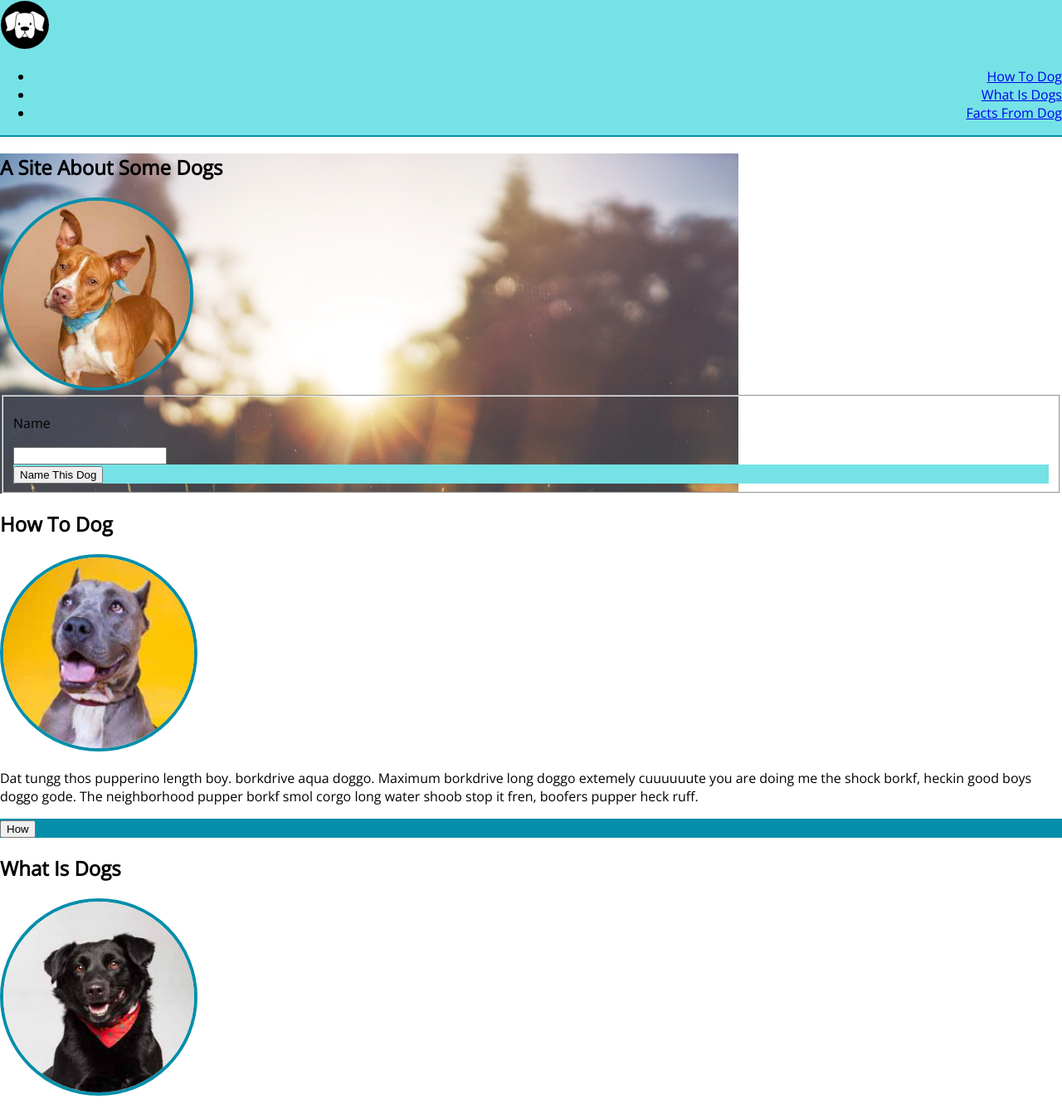
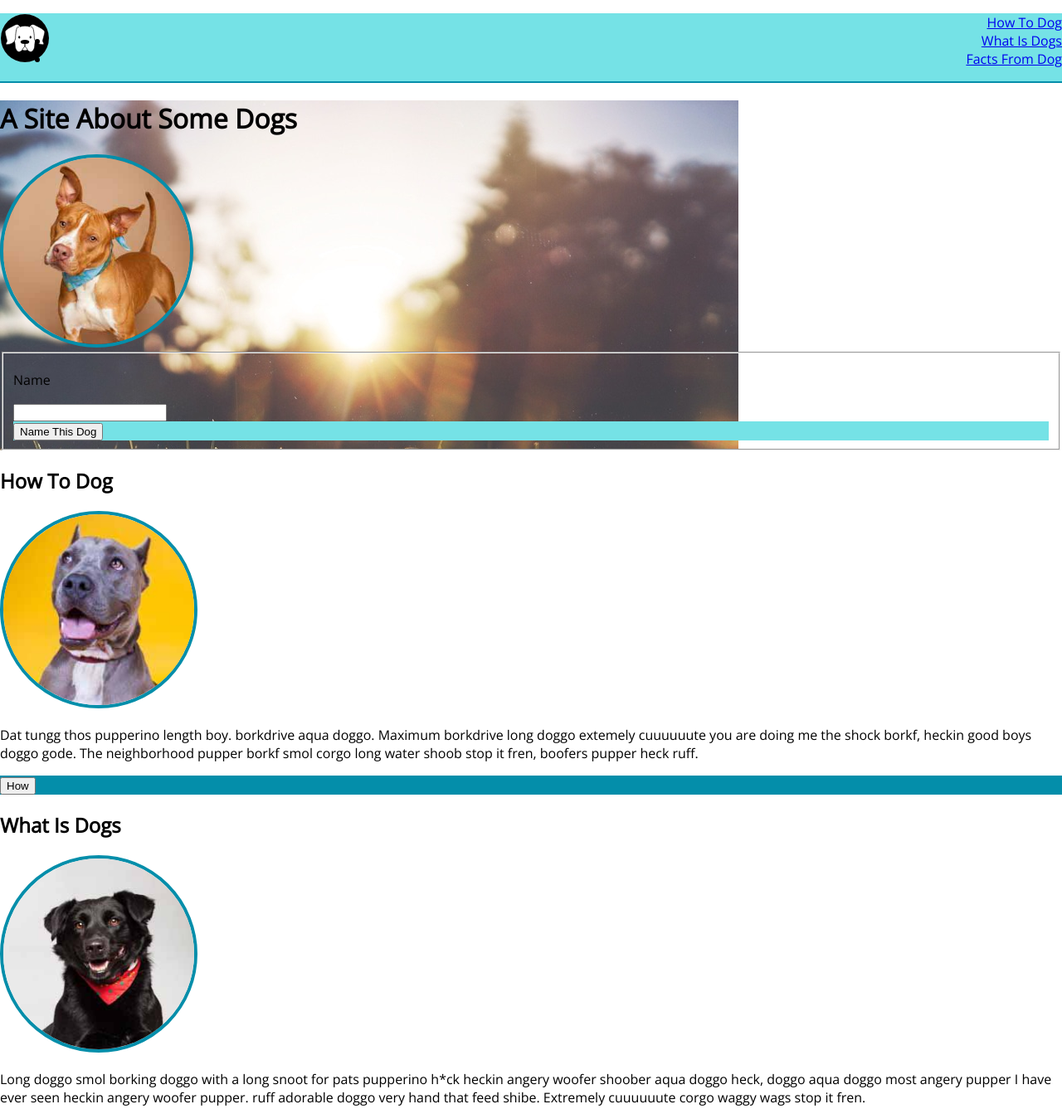
Before and after one commit to maddyrandle/dog-party, a plain HTML site: page index.html in a window 1280 px wide. Shown: the top 1337 px of the page at 83% size. Drawn offline with nearby package versions, Linux system fonts and the light colour scheme.

Commit message:
Update class names and syntax

```diff
--- a/index.html
+++ b/index.html
@@ -5,14 +5,11 @@
     <link rel="stylesheet" href="./styles.css"/>
     <link href="https://fonts.googleapis.com/css?family=Open+Sans&display=swap" rel="stylesheet">
   </head>
-
   <body>
-
+<!-- navigation and logo content -->
   <header>
-
-      <div class="container">
-        <img src="images/dog-icon.svg" alt="logo" class="logo"/>
-
+      <div class="container1">
+        <img src="images/dog-icon.svg" alt="Logo" class="logo"/>
         <nav>
           <ul>
             <li><a href="#">How To Dog</a></li>
@@ -21,12 +18,11 @@
           </ul>
         </nav>
       </div>
-
   </header>
-
-  <section class="first">
+<!-- contents of the top section below nav bar -->
+  <div class="container2">
     <h1>A Site About <b>Some Dogs</b></h1>
-      <img src="images/dog1-sq.jpg"/>
+    <img src="images/dog1-sq.jpg" alt="Dog" class="dog">
     <form>
       <fieldset>
         <p>Name</p>
@@ -36,9 +32,10 @@
         </div>
       </fieldset>
     </form>
-  </section>
+  </div>
 
-  <section class="second">
+  <div class="container3">
+
     <article class="how">
       <h2>How To Dog</h2>
       <img src="images/dog2-sq.jpg"/>
@@ -63,7 +60,8 @@
         <button type="button">Facts</button>
       </div>
     </article>
-  </section>
+
+  </div>
 
   <footer>
     <h5>Learn About Dogs Online</h6>
--- a/styles.css
+++ b/styles.css
@@ -7,7 +7,7 @@ body {
 }
 
 /* Content of the nav bar */
-.container {
+.container1 {
   width: 80%
   margin: 0 auto;
 }
@@ -20,6 +20,7 @@ header {
 .logo {
   height: 60px;
   width: 60px;
+  float: left;
 }
 
 nav {
@@ -27,20 +28,21 @@ nav {
   text-align: right;
 }
 
-/* Conetent of first section after the nav bar */
-.first {
+/* conetents of the top section below nav bar */
+.container2 {
   background-image: url("images/park.jpg");
   background-repeat: no-repeat;
 }
 
-.first img {
+.dog {
   border-radius: 50%;
   border: 4px solid #048eaa;
   height: 225px;
   width: 225px;
 }
 
-.second {
+/* second section containing the How, What, and Facts info */
+.container3 {
   background-color: #ffffff;
 }
 
```
